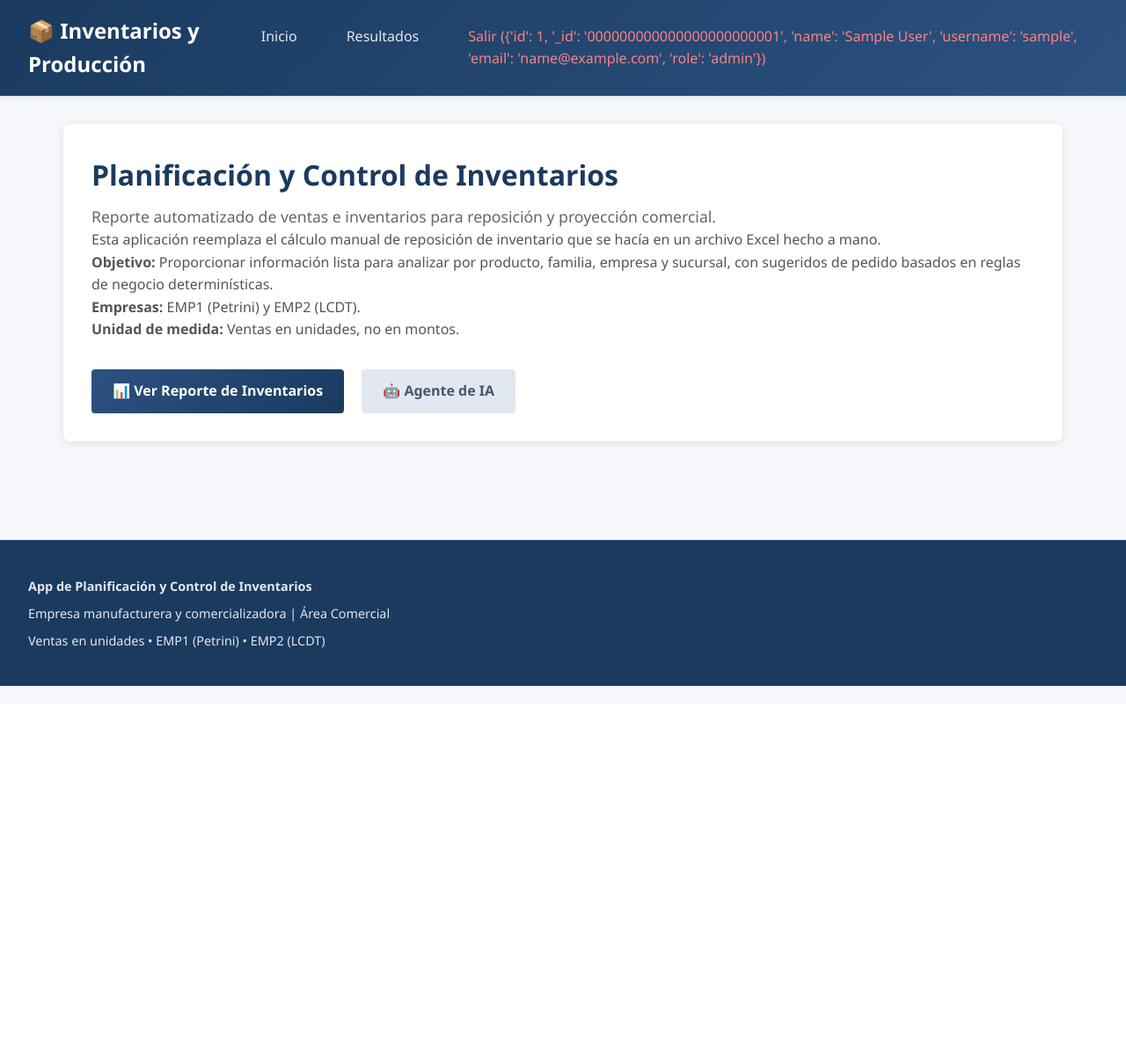
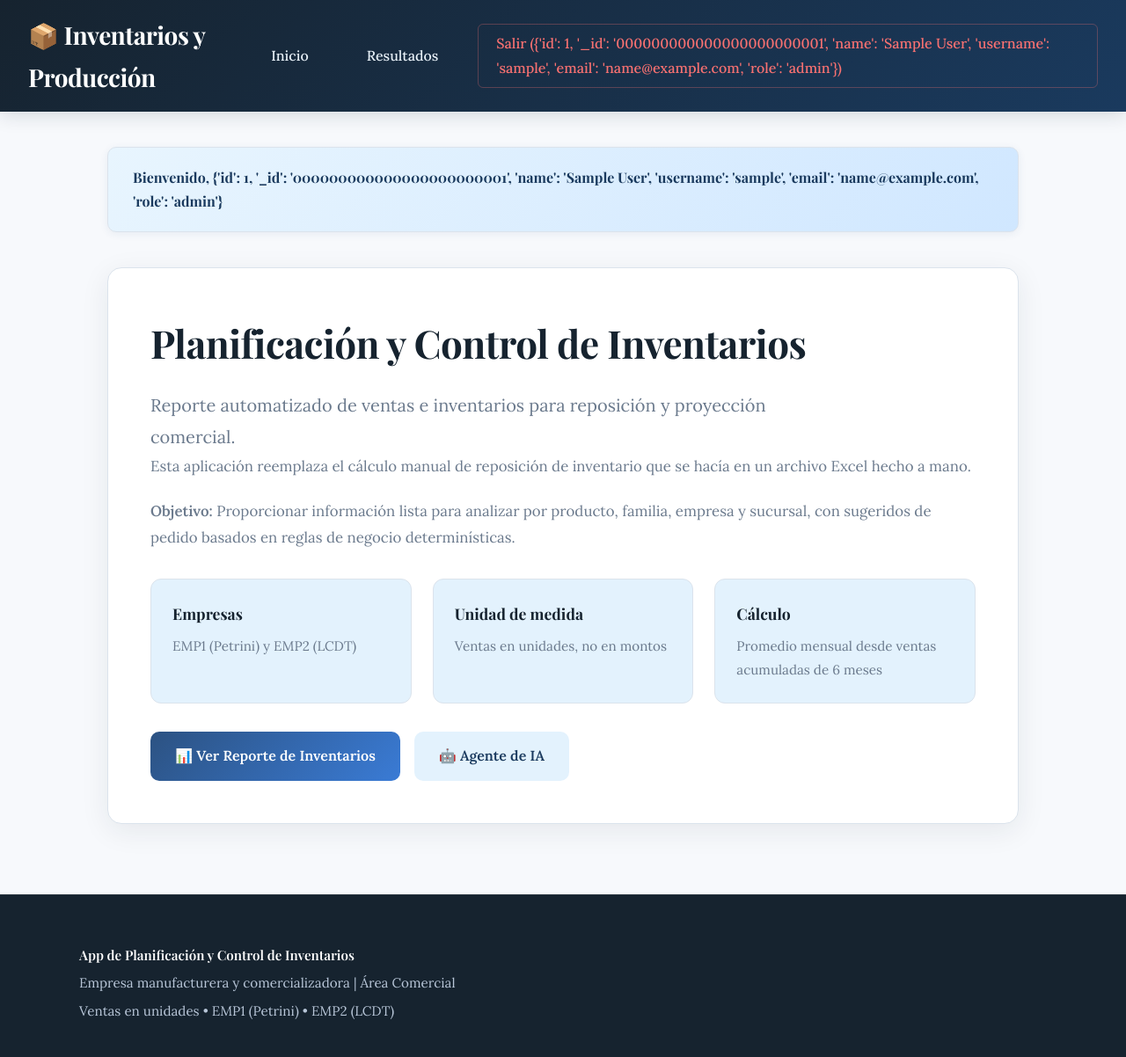
Before and after one commit to epereiraq-hue/Inventarios-y-Producci-n, a Flask app: page / in a window 1280 px wide. Shown: the whole page at 88% size. Before the commit the page ends 780 px from the top, so only its background shows below. Run offline with Flask 3, Linux system fonts and the light colour scheme; the visitor is signed in with stand-in values (Sample User, id 1).

Commit message:
feat: mejora de diseño con tipografía elegante y colores azul marino/celeste
- Agregar fuentes Playfair Display y Lora desde Google Fonts
- Nuevo paleta: azul marino (#16232f, #1a3a5e) y celeste medio oscuro (#2c5282, #3a7bd5)
- Rediseño de base.html con navbar mejorado, welcome banner, info grid, tarjetas con sombras
- Actualizar inicio.html con nuevo diseño de tarjeta principal y botones gradientes
- Actualizar login.html con estilo consistente y formulario mejorado
- Footer con estilo moderno

```diff
--- a/src/inventarios_produccion/app/templates/base.html
+++ b/src/inventarios_produccion/app/templates/base.html
@@ -4,6 +4,7 @@
     <meta charset="UTF-8">
     <meta name="viewport" content="width=device-width, initial-scale=1.0">
     <title>{% block title %}Planificación de Inventarios{% endblock %}</title>
+    <link href="https://fonts.googleapis.com/css2?family=Playfair+Display:wght@600;700&family=Lora:wght@400;500;600&display=swap" rel="stylesheet">
     <style>
         * {
             margin: 0;
@@ -11,53 +12,95 @@
             box-sizing: border-box;
         }
 
+        :root {
+            --azul-marino: #16232f;
+            --azul-marino-suave: #1a3a5e;
+            --celeste-medio: #2c5282;
+            --celeste-oscuro: #3a7bd5;
+            --celeste-claro: #e3f2fd;
+            --fondo-body: #f7f9fc;
+            --texto-oscuro: #2c3e50;
+            --texto-gris: #6b7a8d;
+            --borde-suave: #dbe3ec;
+        }
+
         body {
-            font-family: 'Segoe UI', Tahoma, Geneva, Verdana, sans-serif;
-            background-color: #f5f7fa;
-            color: #333;
-            line-height: 1.6;
+            font-family: 'Lora', serif;
+            background-color: var(--fondo-body);
+            color: var(--texto-oscuro);
+            line-height: 1.7;
+            min-height: 100vh;
+            display: flex;
+            flex-direction: column;
+        }
+
+        h1, h2, h3, .navbar-brand, .page-title, .card-title {
+            font-family: 'Playfair Display', serif;
+            font-weight: 700;
+            color: var(--azul-marino);
         }
 
         /* Navbar */
         .navbar {
-            background: linear-gradient(135deg, #1a3a5e 0%, #2c5282 100%);
+            background: linear-gradient(135deg, var(--azul-marino) 0%, var(--azul-marino-suave) 100%);
             padding: 1rem 2rem;
             display: flex;
             justify-content: space-between;
             align-items: center;
-            box-shadow: 0 2px 4px rgba(0,0,0,0.1);
+            box-shadow: 0 4px 20px rgba(22, 35, 47, 0.15);
+            position: sticky;
+            top: 0;
+            z-index: 100;
         }
 
         .navbar-brand {
             color: #ffffff;
             text-decoration: none;
-            font-size: 1.5rem;
-            font-weight: bold;
+            font-size: 1.75rem;
+            font-weight: 700;
             display: flex;
             align-items: center;
-            gap: 0.5rem;
+            gap: 0.75rem;
+            letter-spacing: -0.5px;
         }
 
         .navbar-brand:hover {
-            color: #e2e8f0;
+            color: #ffffff;
+            opacity: 0.95;
         }
 
         .navbar-nav {
             display: flex;
             gap: 1.5rem;
+            align-items: center;
         }
 
         .navbar-nav a {
-            color: #e2e8f0;
+            color: #e8f1f8;
             text-decoration: none;
+            font-family: 'Lora', serif;
             font-weight: 500;
-            padding: 0.5rem 1rem;
-            border-radius: 4px;
-            transition: background 0.3s;
+            font-size: 1rem;
+            padding: 0.5rem 1.25rem;
+            border-radius: 6px;
+            transition: all 0.3s ease;
+            border: 1px solid transparent;
         }
 
         .navbar-nav a:hover {
             background: rgba(255,255,255,0.1);
+            color: #ffffff;
+            border-color: rgba(255,255,255,0.2);
+        }
+
+        .navbar-nav a.logout {
+            color: #f87171;
+            border-color: rgba(248, 113, 113, 0.3);
+        }
+
+        .navbar-nav a.logout:hover {
+            background: rgba(248, 113, 113, 0.1);
+            color: #fca5a5;
         }
 
         /* Flash messages */
@@ -98,92 +143,180 @@
 
         /* Container */
         .container {
-            max-width: 1200px;
+            max-width: 1100px;
             margin: 0 auto;
-            padding: 2rem;
+            padding: 2.5rem 2rem;
+            flex: 1;
+        }
+
+        /* Welcome banner */
+        .welcome-banner {
+            background: linear-gradient(135deg, #e8f5fe 0%, #d0e7ff 100%);
+            border: 1px solid var(--borde-suave);
+            border-radius: 10px;
+            padding: 1.25rem 1.75rem;
+            margin-bottom: 2.5rem;
+            display: flex;
+            align-items: center;
+            gap: 1rem;
+            box-shadow: 0 2px 10px rgba(44, 82, 130, 0.08);
+        }
+
+        .welcome-banner strong {
+            color: var(--azul-marino-suave);
+            font-family: 'Playfair Display', serif;
         }
 
         /* Page header */
         .page-header {
-            margin-bottom: 2rem;
+            margin-bottom: 3rem;
         }
 
         .page-title {
-            font-size: 2rem;
-            color: #1a3a5e;
-            margin-bottom: 0.5rem;
+            font-size: 2.75rem;
+            margin-bottom: 1rem;
+            color: var(--azul-marino);
+            letter-spacing: -0.5px;
         }
 
         .page-subtitle {
-            color: #666;
-            font-size: 1.1rem;
+            font-size: 1.25rem;
+            color: var(--texto-gris);
+            max-width: 700px;
+            line-height: 1.8;
         }
 
         /* Cards */
         .card {
             background: #ffffff;
-            border-radius: 8px;
-            box-shadow: 0 2px 8px rgba(0,0,0,0.1);
+            border-radius: 16px;
+            box-shadow: 0 8px 32px rgba(22, 35, 47, 0.08);
+            border: 1px solid var(--borde-suave);
+            padding: 3rem;
+            margin-bottom: 2.5rem;
+        }
+
+        .card-compact {
             padding: 2rem;
-            margin-bottom: 2rem;
         }
 
         .card-title {
-            font-size: 1.5rem;
-            color: #1a3a5e;
-            margin-bottom: 1rem;
+            font-size: 1.75rem;
+            margin-bottom: 1.5rem;
+            display: flex;
+            align-items: center;
+            gap: 0.75rem;
         }
 
         .card-text {
-            color: #555;
-            margin-bottom: 1.5rem;
+            color: var(--texto-gris);
+            font-size: 1.05rem;
+            line-height: 1.8;
+        }
+
+        .card-text p {
+            margin-bottom: 1.25rem;
         }
 
         /* Buttons */
         .btn {
-            display: inline-block;
-            padding: 0.75rem 1.5rem;
+            display: inline-flex;
+            align-items: center;
+            gap: 0.5rem;
+            padding: 0.875rem 1.75rem;
             border: none;
-            border-radius: 4px;
+            border-radius: 10px;
+            font-family: 'Lora', serif;
+            font-weight: 600;
             font-size: 1rem;
-            font-weight: 600;
             text-decoration: none;
             cursor: pointer;
-            transition: all 0.3s;
+            transition: all 0.3s ease;
         }
 
         .btn-primary {
-            background: linear-gradient(135deg, #2c5282 0%, #1a3a5e 100%);
+            background: linear-gradient(135deg, var(--celeste-medio) 0%, var(--celeste-oscuro) 100%);
             color: #ffffff;
         }
 
         .btn-primary:hover {
-            background: linear-gradient(135deg, #1a3a5e 0%, #2c5282 100%);
-            transform: translateY(-2px);
-            box-shadow: 0 4px 8px rgba(0,0,0,0.15);
+            background: linear-gradient(135deg, var(--celeste-oscuro) 0%, #2c3e50 100%);
+            transform: translateY(-3px);
+            box-shadow: 0 8px 24px rgba(58, 123, 213, 0.35);
+            color: #ffffff;
         }
 
         .btn-secondary {
-            background: #e2e8f0;
-            color: #4a5568;
+            background: var(--celeste-claro);
+            color: var(--azul-marino-suave);
         }
 
         .btn-secondary:hover {
-            background: #cbd5e0;
+            background: #bbdef7;
+            transform: translateY(-3px);
+            box-shadow: 0 8px 24px rgba(22, 35, 47, 0.15);
+        }
+
+        .btn-group {
+            display: flex;
+            gap: 1rem;
+            flex-wrap: wrap;
+            margin-top: 2rem;
+        }
+
+        /* Info grid */
+        .info-grid {
+            display: grid;
+            grid-template-columns: repeat(auto-fit, minmax(280px, 1fr));
+            gap: 1.5rem;
+            margin-top: 2rem;
+        }
+
+        .info-item {
+            background: var(--celeste-claro);
+            border-radius: 12px;
+            padding: 1.5rem;
+            border: 1px solid var(--borde-suave);
+        }
+
+        .info-item strong {
+            display: block;
+            color: var(--azul-marino);
+            font-family: 'Playfair Display', serif;
+            margin-bottom: 0.5rem;
+            font-size: 1.1rem;
+        }
+
+        .info-item span {
+            color: var(--texto-gris);
+            font-size: 0.95rem;
         }
 
         /* Footer */
         .footer {
-            background: #1a3a5e;
-            color: #e2e8f0;
-            padding: 2rem;
-            margin-top: 3rem;
-            border-top: 1px solid #2c5282;
+            background: var(--azul-marino);
+            color: #b8c6d8;
+            padding: 3rem 2rem 2rem;
+            margin-top: auto;
+            border-top: 1px solid rgba(255,255,255,0.08);
+        }
+
+        .footer-content {
+            max-width: 1100px;
+            margin: 0 auto;
+        }
+
+        .footer-title {
+            font-family: 'Playfair Display', serif;
+            color: #ffffff;
+            font-size: 1.5rem;
+            margin-bottom: 1rem;
         }
 
         .footer p {
             margin: 0.5rem 0;
-            font-size: 0.9rem;
+            font-size: 0.95rem;
+            line-height: 1.6;
         }
 
         /* Responsive */
@@ -213,7 +359,7 @@
             {% if session.usuario %}
                 <a href="/">Inicio</a>
                 <a href="/resultados">Resultados</a>
-                <a href="/salir" style="color: #fc8181;">Salir ({{ session.usuario }})</a>
+                <a href="/salir" class="logout">Salir ({{ session.usuario }})</a>
             {% else %}
                 <a href="/login">Iniciar Sesión</a>
             {% endif %}
@@ -235,9 +381,11 @@
     </div>
 
     <footer class="footer">
-        <p><strong>App de Planificación y Control de Inventarios</strong></p>
-        <p>Empresa manufacturera y comercializadora | Área Comercial</p>
-        <p>Ventas en unidades • EMP1 (Petrini) • EMP2 (LCDT)</p>
+        <div class="footer-content">
+            <p class="footer-title">App de Planificación y Control de Inventarios</p>
+            <p>Empresa manufacturera y comercializadora | Área Comercial</p>
+            <p>Ventas en unidades • EMP1 (Petrini) • EMP2 (LCDT)</p>
+        </div>
     </footer>
 </body>
 </html>
--- a/src/inventarios_produccion/app/templates/inicio.html
+++ b/src/inventarios_produccion/app/templates/inicio.html
@@ -3,6 +3,10 @@
 {% block title %}Inicio - Planificación de Inventarios{% endblock %}
 
 {% block content %}
+<div class="welcome-banner">
+    <strong>Bienvenido, {{ session.usuario }}</strong>
+</div>
+
 <div class="card">
     <h1 class="page-title">Planificación y Control de Inventarios</h1>
     <p class="page-subtitle">
@@ -12,15 +16,28 @@
     <div class="card-text">
         <p>Esta aplicación reemplaza el cálculo manual de reposición de inventario que se hacía en un archivo Excel hecho a mano.</p>
         <p><strong>Objetivo:</strong> Proporcionar información lista para analizar por producto, familia, empresa y sucursal, con sugeridos de pedido basados en reglas de negocio determinísticas.</p>
-        <p><strong>Empresas:</strong> EMP1 (Petrini) y EMP2 (LCDT).</p>
-        <p><strong>Unidad de medida:</strong> Ventas en unidades, no en montos.</p>
     </div>
 
-    <div style="margin-top: 2rem;">
+    <div class="info-grid">
+        <div class="info-item">
+            <strong>Empresas</strong>
+            <span>EMP1 (Petrini) y EMP2 (LCDT)</span>
+        </div>
+        <div class="info-item">
+            <strong>Unidad de medida</strong>
+            <span>Ventas en unidades, no en montos</span>
+        </div>
+        <div class="info-item">
+            <strong>Cálculo</strong>
+            <span>Promedio mensual desde ventas acumuladas de 6 meses</span>
+        </div>
+    </div>
+
+    <div class="btn-group">
         <a href="/api/reportes/preview" class="btn btn-primary">
             📊 Ver Reporte de Inventarios
         </a>
-        <a href="/api/agente-ia" class="btn btn-secondary" style="margin-left: 1rem;">
+        <a href="/api/agente-ia" class="btn btn-secondary">
             🤖 Agente de IA
         </a>
     </div>
```
Also changed, not shown: other parts of src/inventarios_produccion/app/templates/base.html (+28 -13 lines), src/inventarios_produccion/app/templates/login.html (+13 -9 lines).
